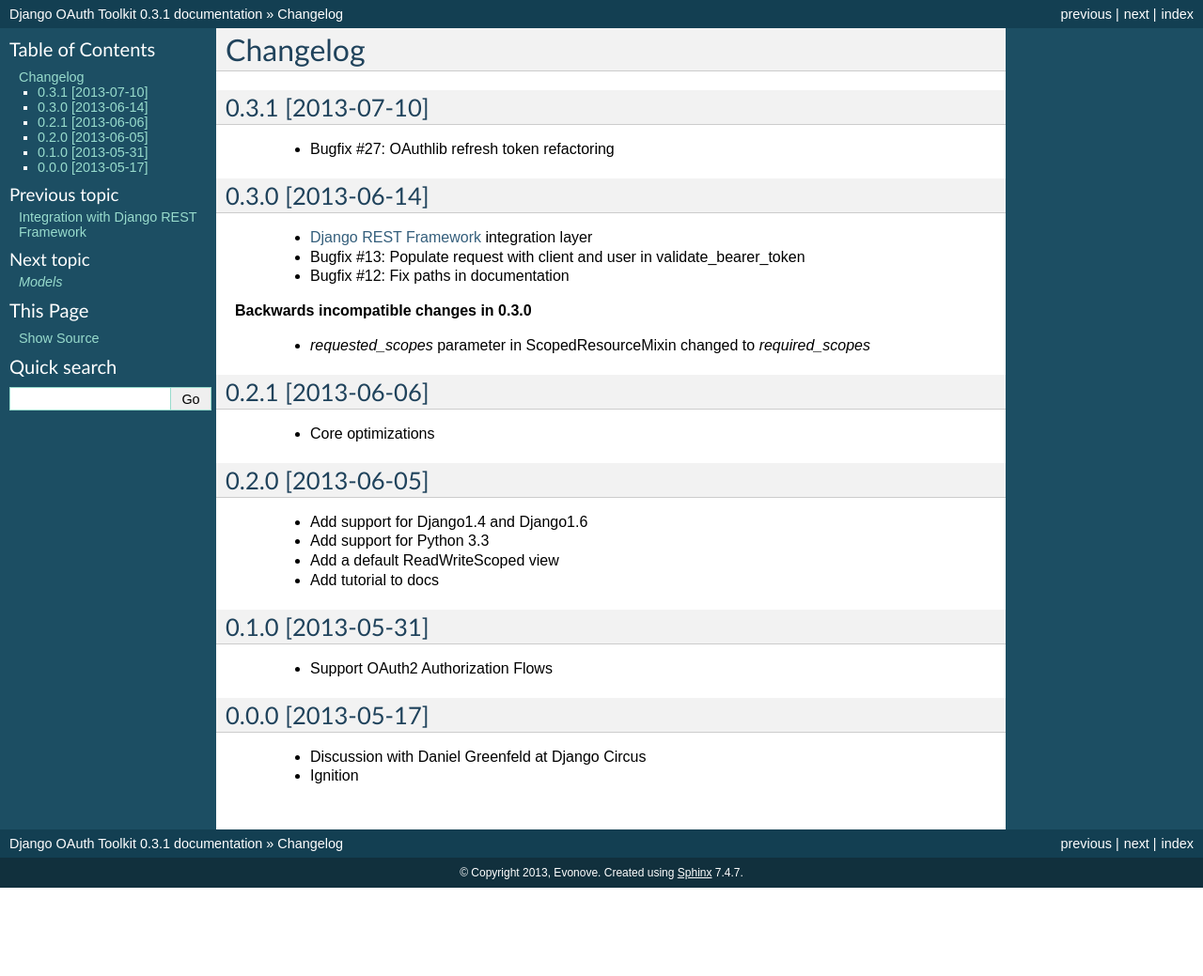
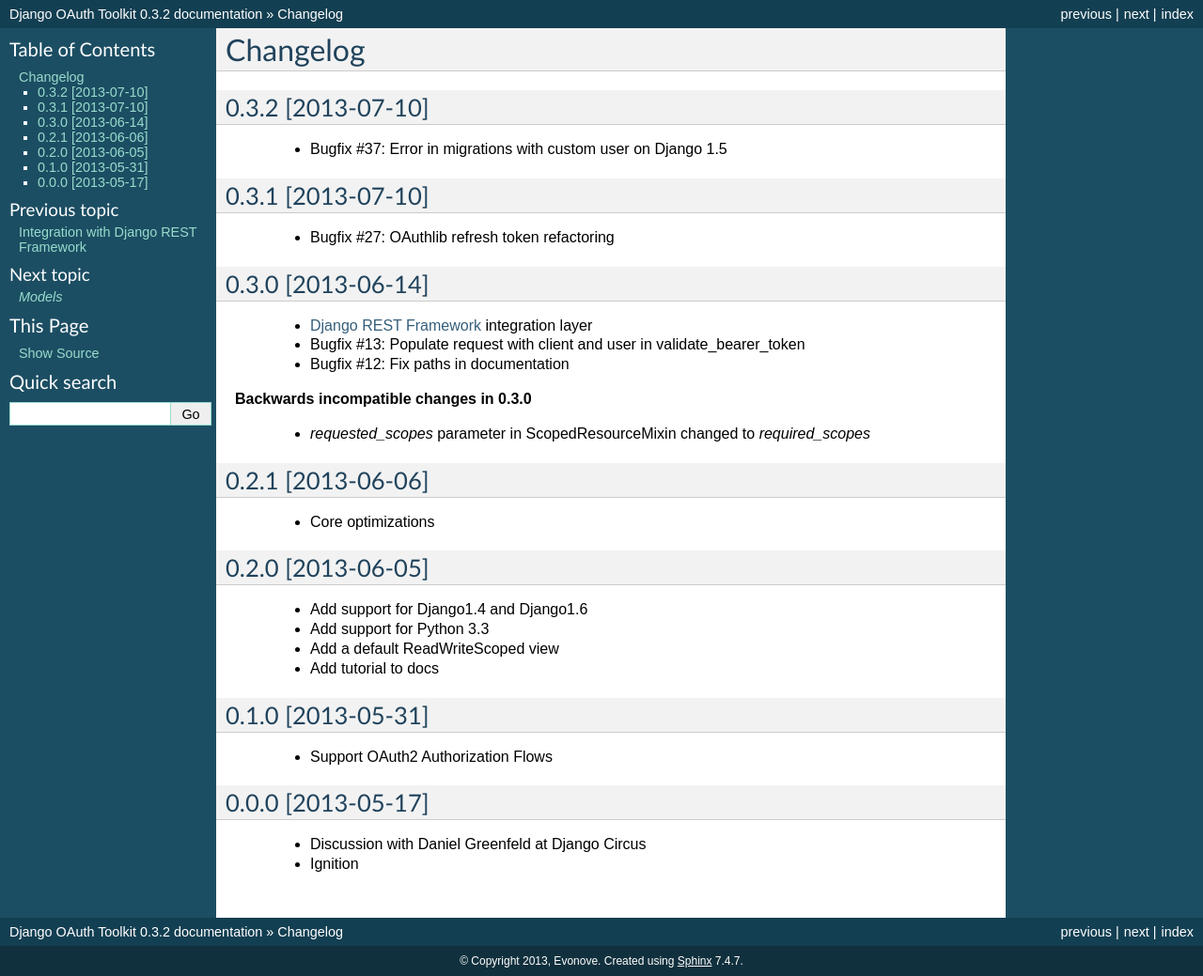
Before and after one commit to sheriffwoody0922/oauth-python-django, a Sphinx documentation site: the page built from docs/changelog.rst, in a window 1280 px wide. Shown: the whole page at 94% size. Built offline with Sphinx 7.4.7, drawn with Linux system fonts in a browser that asks for light colours; before the commit the page ends 945 px from its top, so only the background shows below that.

Commit message:
Version 0.3.2 and changelog updated

```diff
--- a/README.rst
+++ b/README.rst
@@ -75,6 +75,10 @@
 Changelog
 ---------
 
+0.3.2 [2013-07-10]
+
+ * Bugfix #37: Error in migrations with custom user on Django 1.5
+
 0.3.1 [2013-07-10]
 
  * Bugfix #27: OAuthlib refresh token refactoring
--- a/docs/changelog.rst
+++ b/docs/changelog.rst
@@ -1,5 +1,11 @@
 Changelog
 =========
+
+0.3.2 [2013-07-10]
+------------------
+
+ * Bugfix #37: Error in migrations with custom user on Django 1.5
+
 
 0.3.1 [2013-07-10]
 ------------------
--- a/oauth2_provider/__init__.py
+++ b/oauth2_provider/__init__.py
@@ -1,3 +1,3 @@
-__version__ = '0.3.1'
+__version__ = '0.3.2'
 
 VERSION = __version__  # synonym
```
